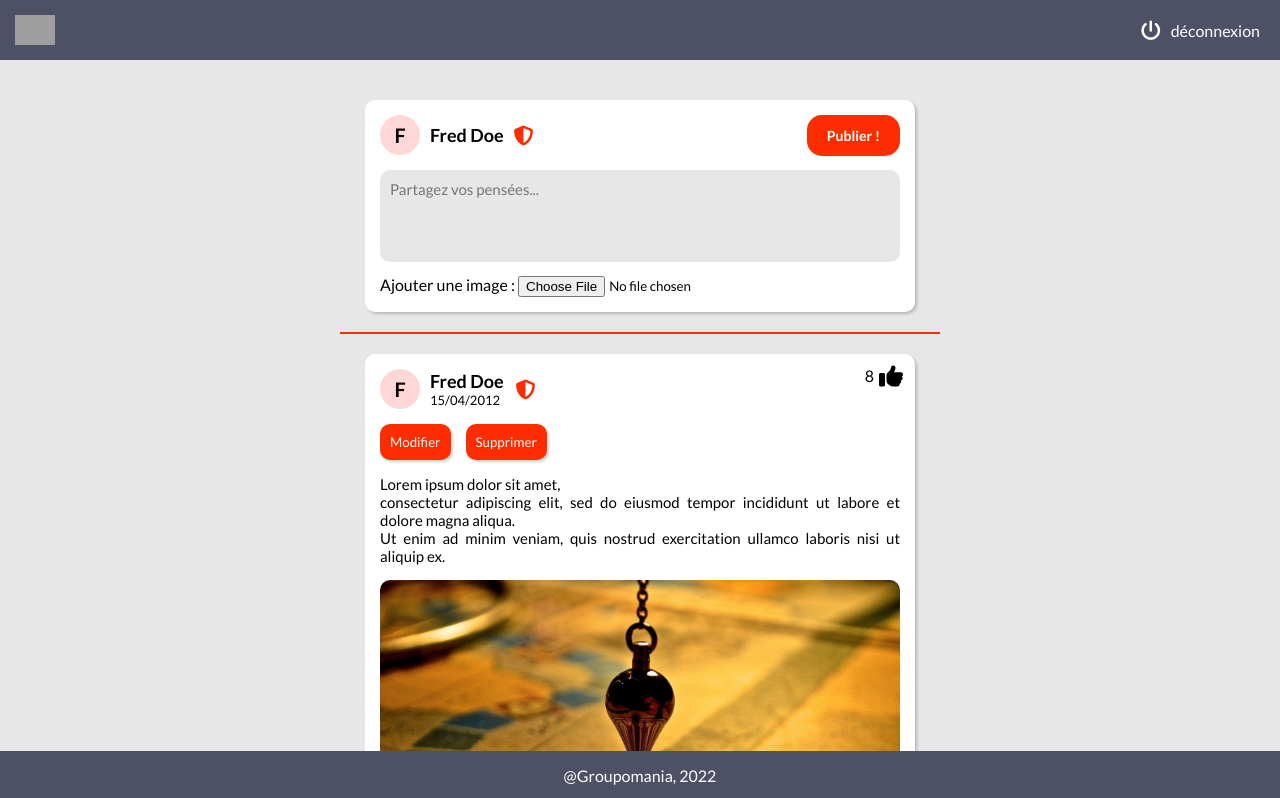
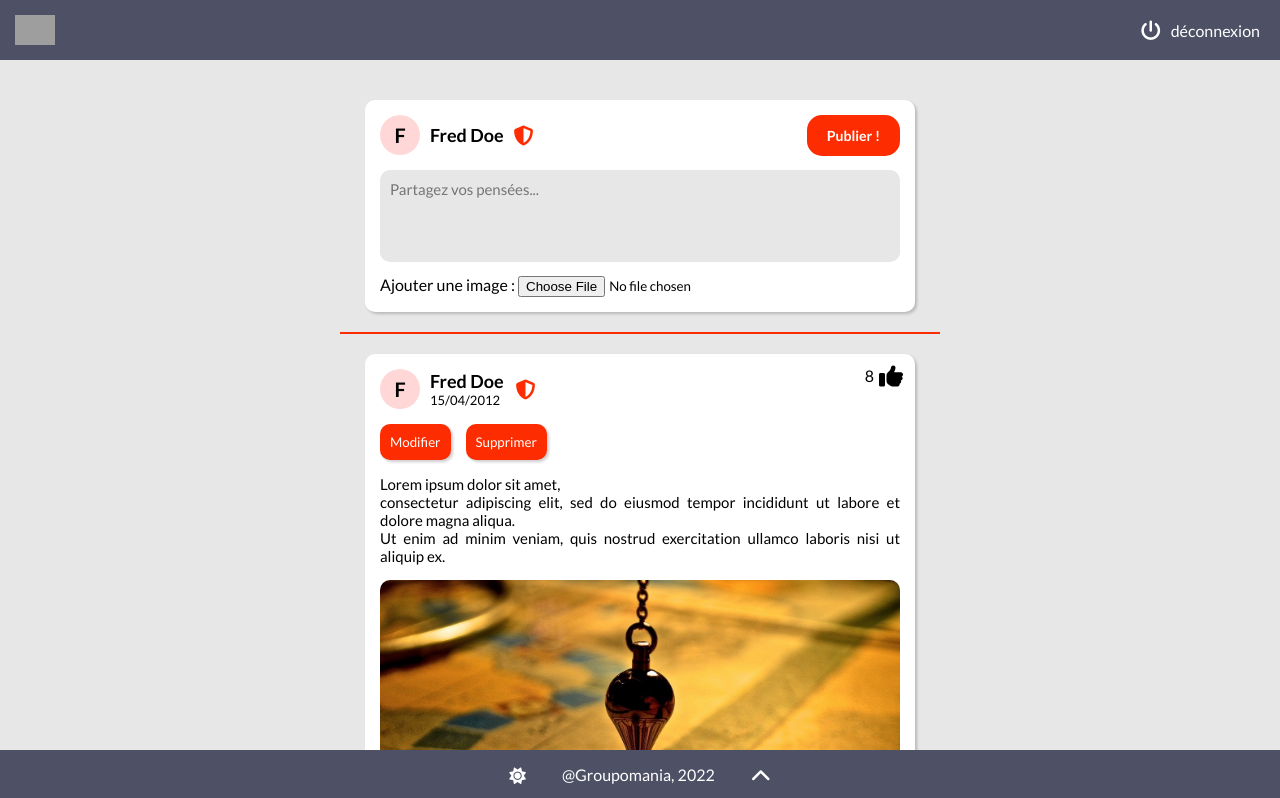
Before and after one commit to wcaillere/Groupomania_app_projet7_OC, a React (Create React App) app in the folder client/: page /home in a window 1280 px wide. Shown: the top 798 px of the page. Built offline with nearby package versions, Linux system fonts and the light colour scheme; grey boxes are pictures that could not be loaded.

Commit message:
Ajout boutons footer changement de style et remonter en haut de page

```diff
--- a/client/src/components/FooterHome/index.jsx
+++ b/client/src/components/FooterHome/index.jsx
@@ -11,8 +11,28 @@ const Footer = styled.footer`
   text-align: center;
 `;
 
+const Footerbutton = styled.button`
+  background: ${colors.Tertiary};
+  border: none;
+  color: white;
+  :hover {
+    cursor: pointer;
+  }
+`;
+
 function FooterHome() {
-  return <Footer>@Groupomania, 2022</Footer>;
+  return (
+    <Footer>
+      <Footerbutton>
+        <i class="fa-solid fa-sun fa-lg"></i>
+      </Footerbutton>
+      <span style={{ margin: '0px 30px' }}>@Groupomania, 2022</span>
+      <Footerbutton>
+        {' '}
+        <i class="fa-solid fa-chevron-up fa-xl"></i>
+      </Footerbutton>
+    </Footer>
+  );
 }
 
 export default FooterHome;
```
